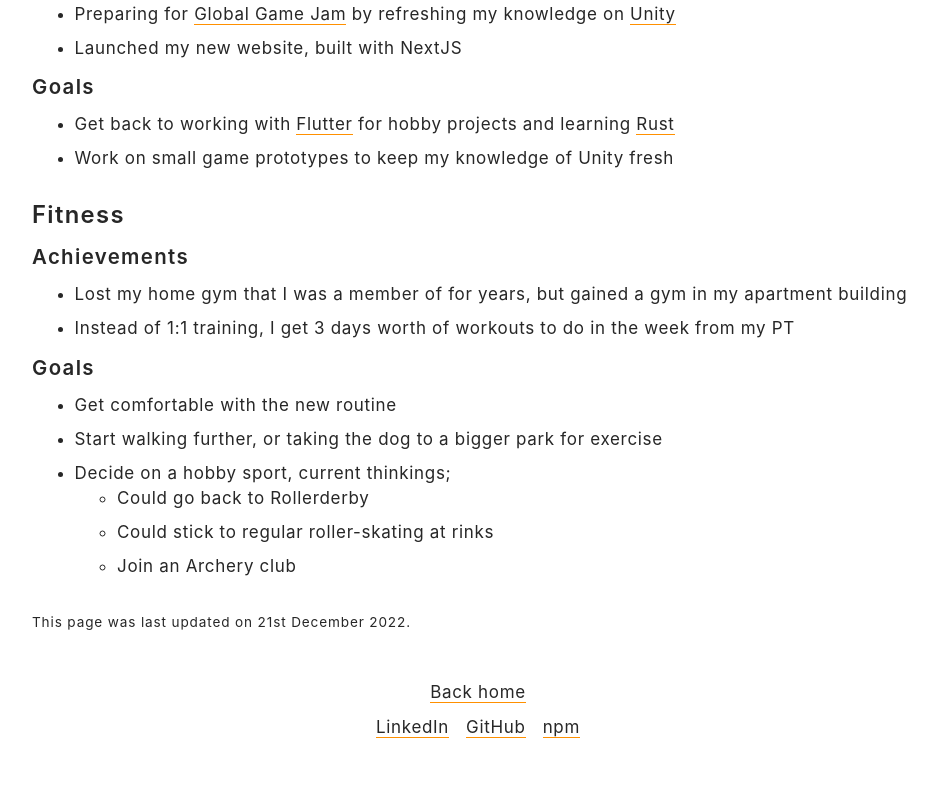
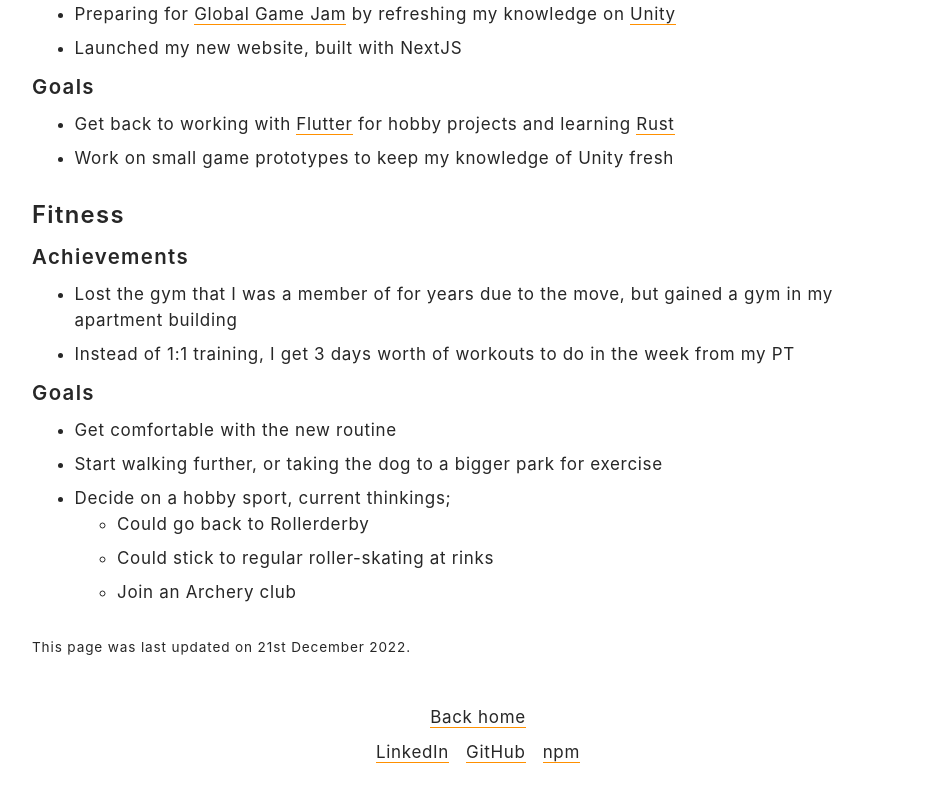
Before and after one commit to jondeaves/jondeaves, a Next.js app: page /now in a window 1280 px wide. Shown: the part 969-1769 px from the top of the page, without its empty margins (162-1099 px from the left). Before the commit the page ends 1743 px from the top, so only its background shows below. Built offline with nearby package versions, Linux system fonts and the light colour scheme.

Commit message:
fix: confusing wording

```diff
--- a/pages/now.tsx
+++ b/pages/now.tsx
@@ -105,8 +105,8 @@ const Now: NextPage = () => {
         <h4>Achievements</h4>
         <ul>
           <li>
-            Lost my home gym that I was a member of for years, but gained a gym
-            in my apartment building
+            Lost the gym that I was a member of for years due to the move, but
+            gained a gym in my apartment building
           </li>
           <li>
             Instead of 1:1 training, I get 3 days worth of workouts to do in the
```
